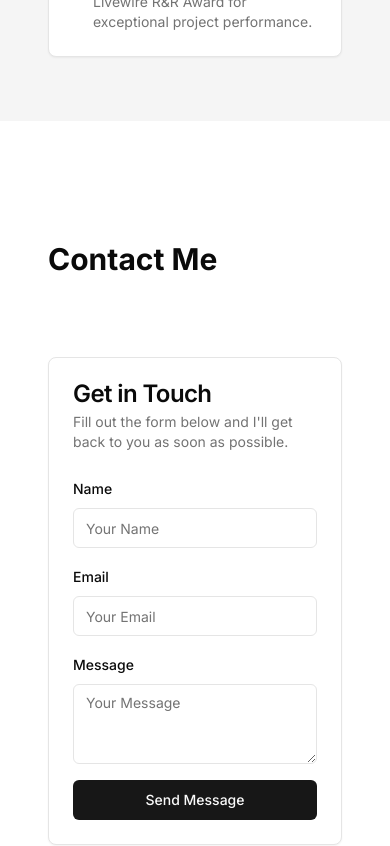
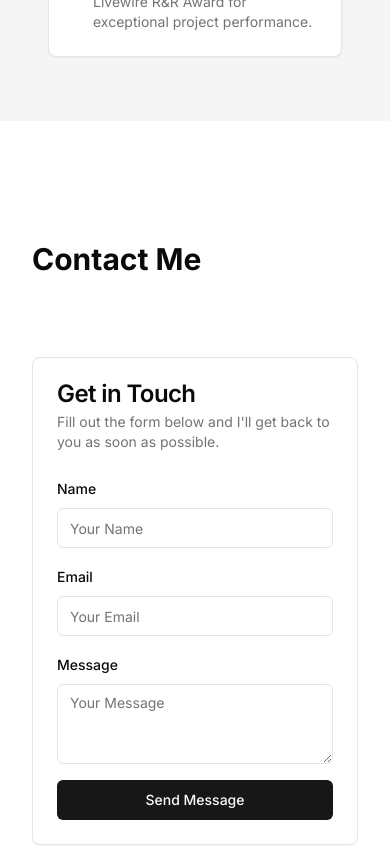
Before and after one commit to ved-asole/nextjs-portfolio, a Next.js app: page / in a window 390 px wide. Shown: the part 6140-6986 px from the top of the page. Built offline with nearby package versions, Linux system fonts and the light colour scheme.

Commit message:
refactor: Update contact section padding on mobile devices

```diff
--- a/components/portfolio/contact.tsx
+++ b/components/portfolio/contact.tsx
@@ -28,10 +28,10 @@ export default function Contact() {
   }
 
   return (
-    <section id="contact" className="flex min-h-screen items-center justify-center bg-background px-4 py-16">
+    <section id="contact" className="flex min-h-screen items-center justify-center bg-background md:px-4 py-16">
       <div className="container">
         <h2 className="mb-8 text-3xl font-bold md:text-4xl">Contact Me</h2>
-        <Card className="mx-auto mt-20 max-w-2xl">
+        <Card className="md:mx-auto mt-20 max-w-2xl">
           <CardHeader>
             <CardTitle>Get in Touch</CardTitle>
             <CardDescription>Fill out the form below and I&apos;ll get back to you as soon as possible.</CardDescription>
```
